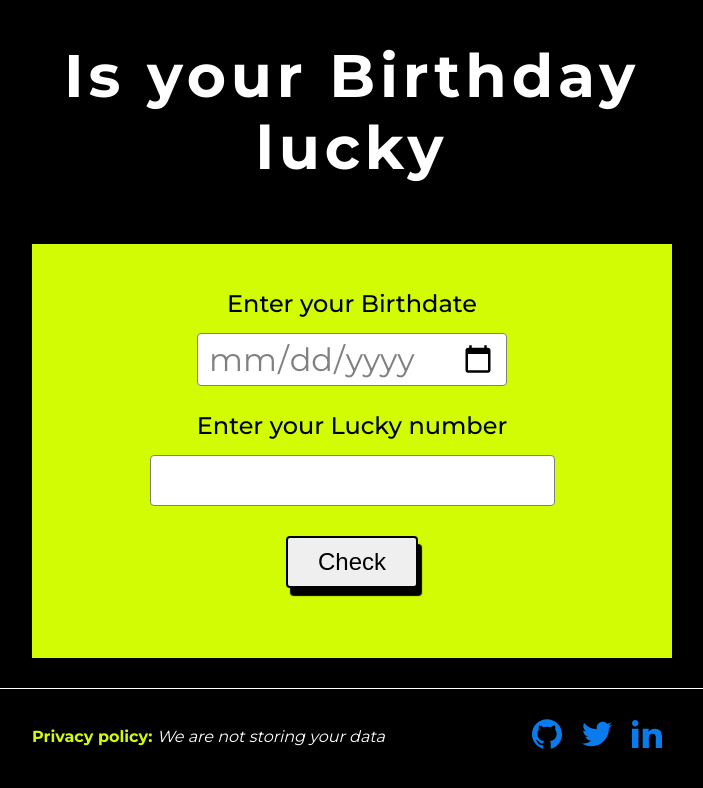
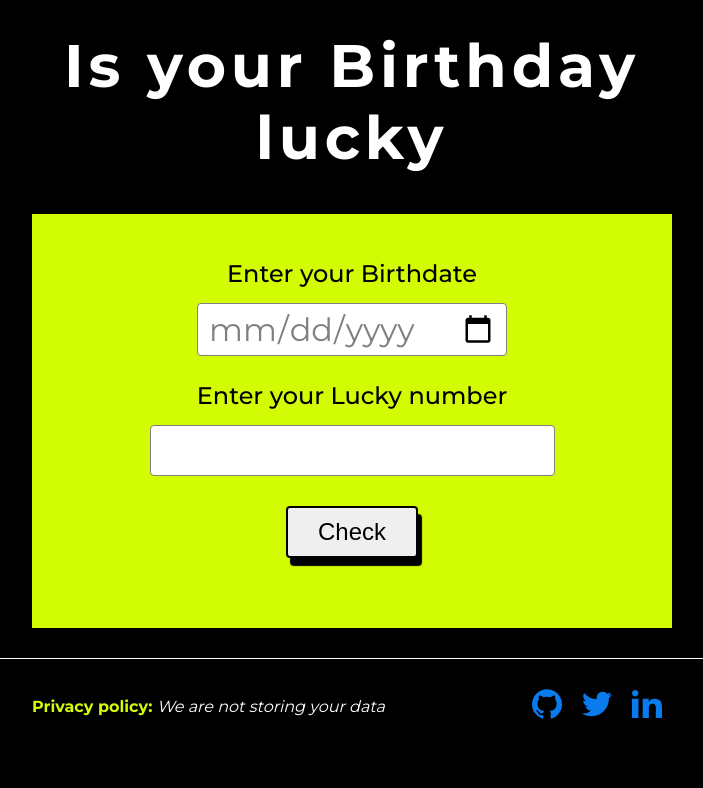
Before and after one commit to Akash1321/luckyBirthdayApp, a plain HTML site: page index.html in a window 1280 px wide. Shown: the whole page, without its empty margins (288-991 px from the left). Drawn offline with Linux system fonts and the light colour scheme.

Commit message:
styles
css updated

```diff
--- a/styles.css
+++ b/styles.css
@@ -19,7 +19,7 @@ body{
 
 h1{
 margin: 0 auto;
-padding: 40px 24px;
+padding: 30px 24px;
 text-align: center;
 font-weight: 700;
 font-size: 60px;
@@ -31,7 +31,7 @@ max-width: 60vw;
 
 main{
     max-width: 50vw;
-    margin: 20px auto;
+    margin: 10px auto;
     padding: 30px;
     background-color: #D2FC04;
     color: black;
```
